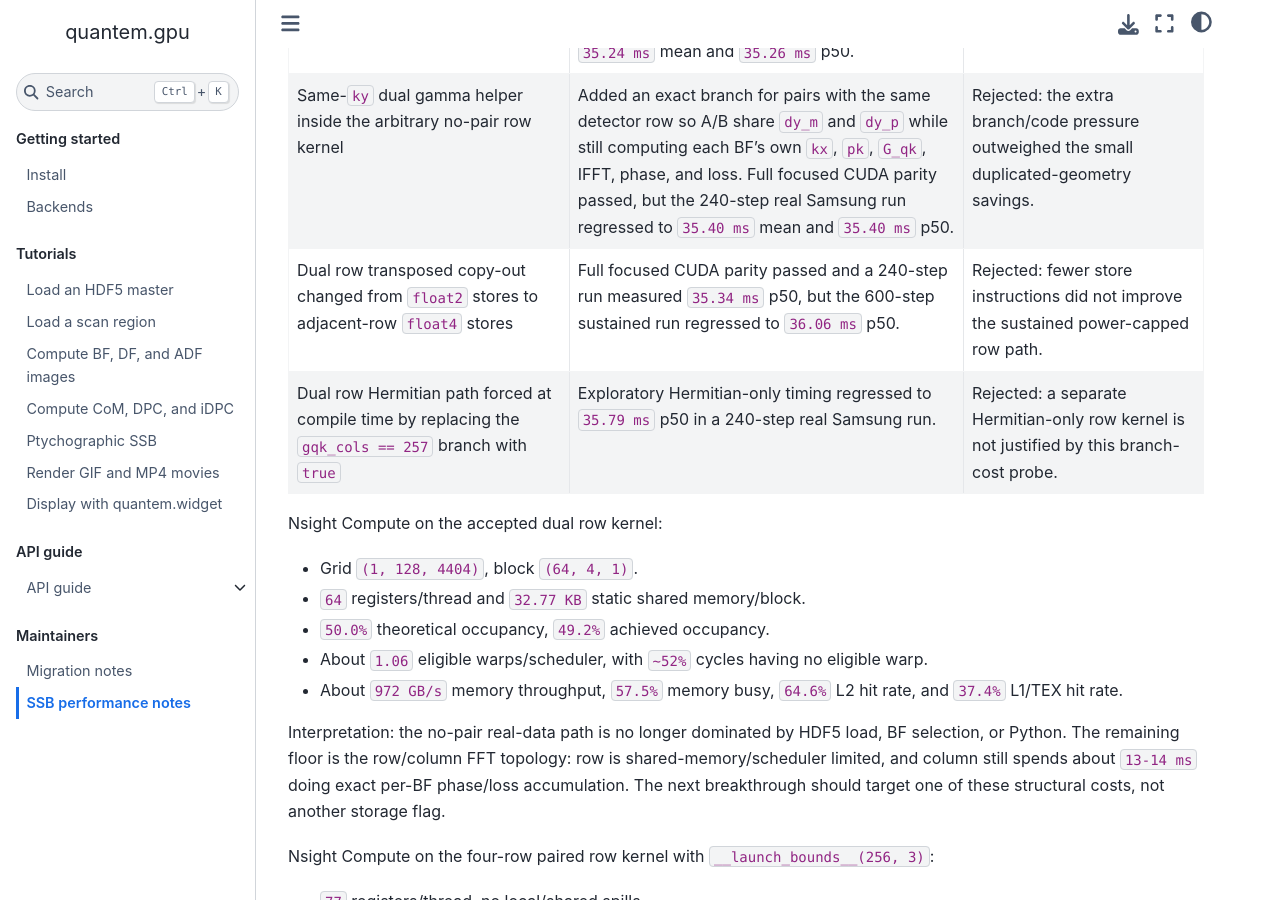
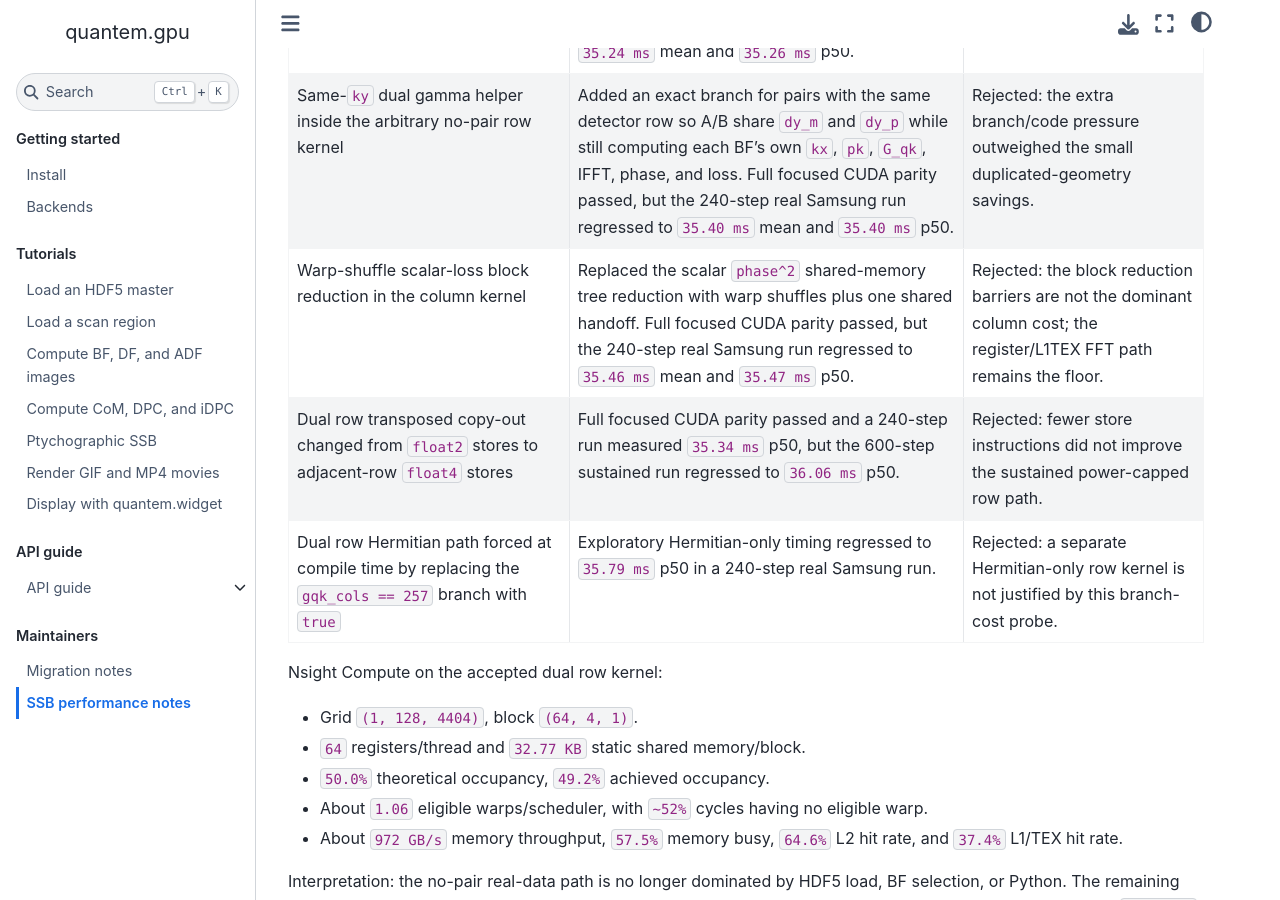
Before and after one commit to bobleesj/quantem.gpu, a Jupyter Book: the page built from docs/maintainer/ssb-performance.md, in a window 1280 px wide and 900 px high, scrolled down 14252 px. Built offline with Jupyter Book 1.0.4 settings and Sphinx 7.4.7 and the Sphinx Book theme 1.1.4, drawn with Linux system fonts in a browser that asks for light colours.

Commit message:
docs: record SSB shuffle reduction rejection

```diff
--- a/docs/maintainer/ssb-performance.md
+++ b/docs/maintainer/ssb-performance.md
@@ -506,6 +506,7 @@ Rejected follow-ups from this subpixel-BF pass:
 | Sequential-index mode for the arbitrary no-pair dual row kernel | The real Samsung full-BF cache has `8822` sequential singleton BF pixels and dual pairs `[0,1], [2,3], ...`, so a guarded mode replaced `pair_a/pair_b` loads with affine `idx_a = base + 2*pair`. Full focused CUDA parity passed, but the 240-step real Samsung run regressed to `35.31 ms` mean and `35.31 ms` p50. | Rejected: pair-index gathers are not a meaningful part of the remaining row/column floor. |
 | Row-aware singleton pairing for the arbitrary no-pair dual row kernel | Reordered singleton BF pairs to maximize same-detector-row pairs (`4403/4411` versus `4351/4411`) while keeping every BF pixel and no tail. Full focused CUDA parity passed, but the 240-step real Samsung run regressed to `35.24 ms` mean and `35.26 ms` p50. | Rejected: pairing locality alone does not remove enough row-kernel work without a different same-`ky` kernel. |
 | Same-`ky` dual gamma helper inside the arbitrary no-pair row kernel | Added an exact branch for pairs with the same detector row so A/B share `dy_m` and `dy_p` while still computing each BF's own `kx`, `pk`, `G_qk`, IFFT, phase, and loss. Full focused CUDA parity passed, but the 240-step real Samsung run regressed to `35.40 ms` mean and `35.40 ms` p50. | Rejected: the extra branch/code pressure outweighed the small duplicated-geometry savings. |
+| Warp-shuffle scalar-loss block reduction in the column kernel | Replaced the scalar `phase^2` shared-memory tree reduction with warp shuffles plus one shared handoff. Full focused CUDA parity passed, but the 240-step real Samsung run regressed to `35.46 ms` mean and `35.47 ms` p50. | Rejected: the block reduction barriers are not the dominant column cost; the register/L1TEX FFT path remains the floor. |
 | Dual row transposed copy-out changed from `float2` stores to adjacent-row `float4` stores | Full focused CUDA parity passed and a 240-step run measured `35.34 ms` p50, but the 600-step sustained run regressed to `36.06 ms` p50. | Rejected: fewer store instructions did not improve the sustained power-capped row path. |
 | Dual row Hermitian path forced at compile time by replacing the `gqk_cols == 257` branch with `true` | Exploratory Hermitian-only timing regressed to `35.79 ms` p50 in a 240-step real Samsung run. | Rejected: a separate Hermitian-only row kernel is not justified by this branch-cost probe. |
 
```
